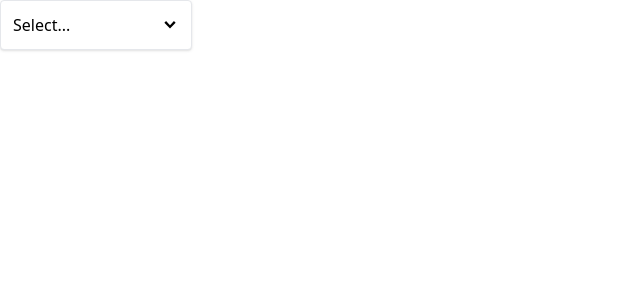
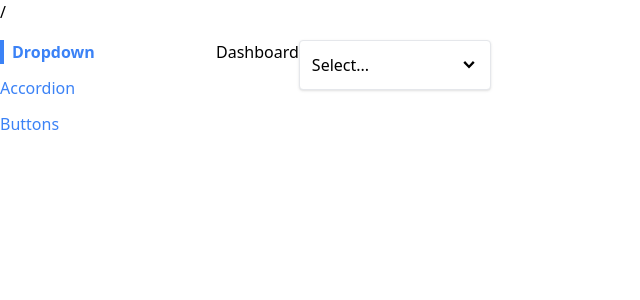
Before and after one commit to eymmProjects/ReactProjects, a React (Create React App) app in the folder comps/: page / in a window 1280 px wide. Shown: the top 300 px of the page, without its empty margins (0-640 px from the left). Built offline with nearby package versions, Linux system fonts and the light colour scheme.

Commit message:
Making Navigation Reusable

```diff
--- a/comps/src/App.js
+++ b/comps/src/App.js
@@ -1,33 +1,28 @@
 import "./index.css";
-import { useState } from "react";
-import Dropdown from "./components/Dropdown";
+import Sidebar from "./components/Sidebar";
+import Route from "./components/Route";
+import AccordionPage from "./Pages/AccordionPage";
+import DropdownPage from "./Pages/DropdownPage";
+import ButtonPage from "./Pages/ButtonPage";
 
 function App() {
-  const [selection, setSelection] = useState(null);
+  return (
+    <div className="container mx-auto grid grid-cols-6 gap-4 mt-4">
+      <Sidebar />
+      <div className="col-span-5">
+        <Route path="/accordion">
+          <AccordionPage />
+        </Route>
 
-  const handleSelect = (options) => {
-    setSelection(options);
-  };
-  const options = [
-    {
-      label: "Red",
-      value: "red",
-    },
-    {
-      label: "Green",
-      value: "green",
-    },
-    {
-      label: "Blue",
-      value: "blue",
-    },
-  ];
+        <Route path="/">
+          <DropdownPage />
+        </Route>
 
-  return (
-    <div className="flex">
-      <Dropdown options={options} value={selection} onChange={handleSelect} />
+        <Route path="/buttons">
+          <ButtonPage />
+        </Route>
+      </div>
     </div>
   );
 }
-
 export default App;
--- a/comps/src/Pages/AccordionPage.js
+++ b/comps/src/Pages/AccordionPage.js
@@ -1,6 +1,7 @@
 // import styles from "../public/index.html";
-import "./index.css";
-import Accordion from "./components/Accordion";
+// import "./index.css";
+// import Accordion from "./components/Accordion";
+import Accordion from "../components/Accordion";
 
 function AccordionPage() {
   const items = [
--- a/comps/src/Pages/ButtonPage.js
+++ b/comps/src/Pages/ButtonPage.js
@@ -1,5 +1,5 @@
 import { GoBell } from "react-icons/go";
-import "./index.css";
+// import "./index.css";
 import Button from "../components/Button";
 
 function ButtonPage() {
--- /dev/null
+++ b/comps/src/Pages/DropdownPage.js
@@ -0,0 +1,34 @@
+// import "./index.css";
+import { useState } from "react";
+import Dropdown from "../components/Dropdown";
+
+function DropdownPage() {
+  const [selection, setSelection] = useState(null);
+
+  const handleSelect = (options) => {
+    setSelection(options);
+  };
+  const options = [
+    {
+      label: "Red",
+      value: "red",
+    },
+    {
+      label: "Green",
+      value: "green",
+    },
+    {
+      label: "Blue",
+      value: "blue",
+    },
+  ];
+
+  return (
+    <div className="flex">
+      <a href="/dashboard">Dashboard</a>
+      <Dropdown options={options} value={selection} onChange={handleSelect} />
+    </div>
+  );
+}
+
+export default DropdownPage;
--- /dev/null
+++ b/comps/src/components/Link.js
@@ -0,0 +1,28 @@
+import useNavigation from "../hooks/use-navigation";
+import classNames from "classnames";
+
+function Link({ to, children, className, activeClassName }) {
+  const { navigate, currentPath } = useNavigation();
+
+  const classes = classNames(
+    "text-blue-500",
+    className,
+    currentPath === to && activeClassName
+  );
+
+  const handleClick = (event) => {
+    if (event.metaKey || event.ctrlKey) {
+      return;
+    }
+    event.preventDefault();
+
+    navigate(to);
+  };
+  return (
+    <a className={classes} href={to} onClick={handleClick}>
+      {children}
+    </a>
+  );
+}
+
+export default Link;
--- /dev/null
+++ b/comps/src/components/Route.js
@@ -0,0 +1,13 @@
+import useNavigation from "../hooks/use-navigation";
+
+function Route({ path, children }) {
+  const { currentPath } = useNavigation();
+
+  if (path === currentPath) {
+    return children;
+  }
+
+  return null;
+}
+
+export default Route;
--- /dev/null
+++ b/comps/src/components/Sidebar.js
@@ -0,0 +1,33 @@
+import Link from "./Link";
+
+function Sidebar() {
+  const links = [
+    {
+      label: "Dropdown",
+      path: "/",
+    },
+    { label: "Accordion", path: "/accordion" },
+    { label: "Buttons", path: "/buttons" },
+  ];
+
+  const renderedLinks = links.map((link) => {
+    return (
+      <Link
+        key={link.label}
+        to={link.path}
+        className="mb-3"
+        activeClassName="font-bold border-l-4 border-blue-500 pl-2"
+      >
+        {link.label}
+      </Link>
+    );
+  });
+
+  return (
+    <div className="sticky top-0 overflow-y-scroll flex flex-col items-start">
+      {renderedLinks}
+    </div>
+  );
+}
+
+export default Sidebar;
--- /dev/null
+++ b/comps/src/context/navigation.js
@@ -0,0 +1,33 @@
+import { createContext, useState, useEffect } from "react";
+
+const NavigationContext = createContext();
+
+function NavigationProvider({ children }) {
+  const [currentPath, setCurrentPath] = useState(window.location.pathname);
+
+  useEffect(() => {
+    const handler = () => {
+      setCurrentPath(window.location.pathname);
+    };
+    window.addEventListener("popstate", handler);
+
+    return () => {
+      window.removeEventListener("popstate", handler);
+    };
+  }, []);
+
+  const navigate = (to) => {
+    window.history.pushState({}, "", to);
+    setCurrentPath(to);
+  };
+
+  return (
+    <NavigationContext.Provider value={{ currentPath, navigate }}>
+      {currentPath}
+      {children}
+    </NavigationContext.Provider>
+  );
+}
+
+export { NavigationProvider };
+export default NavigationContext;
--- /dev/null
+++ b/comps/src/hooks/use-navigation.js
@@ -0,0 +1,8 @@
+import NavigationContext from "../context/navigation";
+import { useContext } from "react";
+
+function useNavigation() {
+  return useContext(NavigationContext);
+}
+
+export default useNavigation;
--- a/comps/src/index.js
+++ b/comps/src/index.js
@@ -1,8 +1,13 @@
 import React from "react";
 import ReactDOM from "react-dom/client";
 import App from "./App";
+import { NavigationProvider } from "./context/navigation";
 
 const el = document.getElementById("root");
 const root = ReactDOM.createRoot(el);
 
-root.render(<App />);
+root.render(
+  <NavigationProvider>
+    <App />
+  </NavigationProvider>
+);
```
